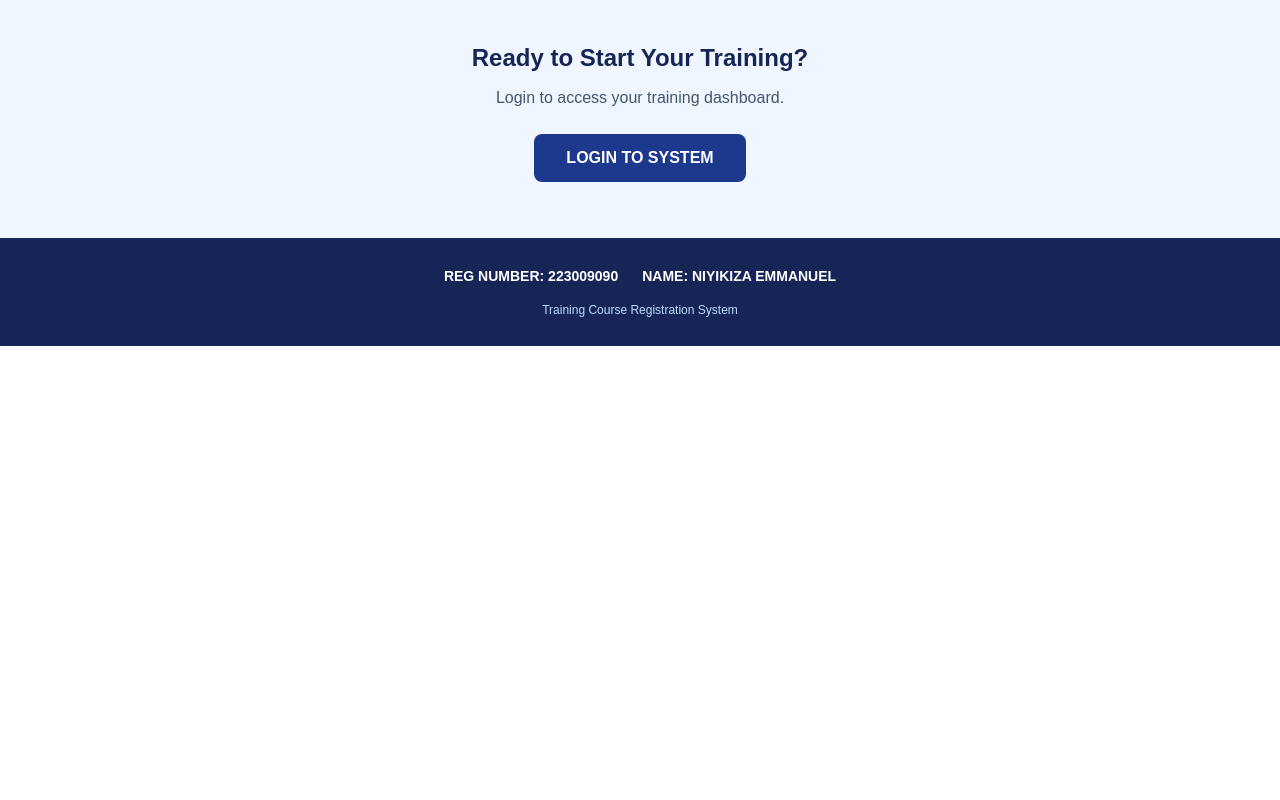
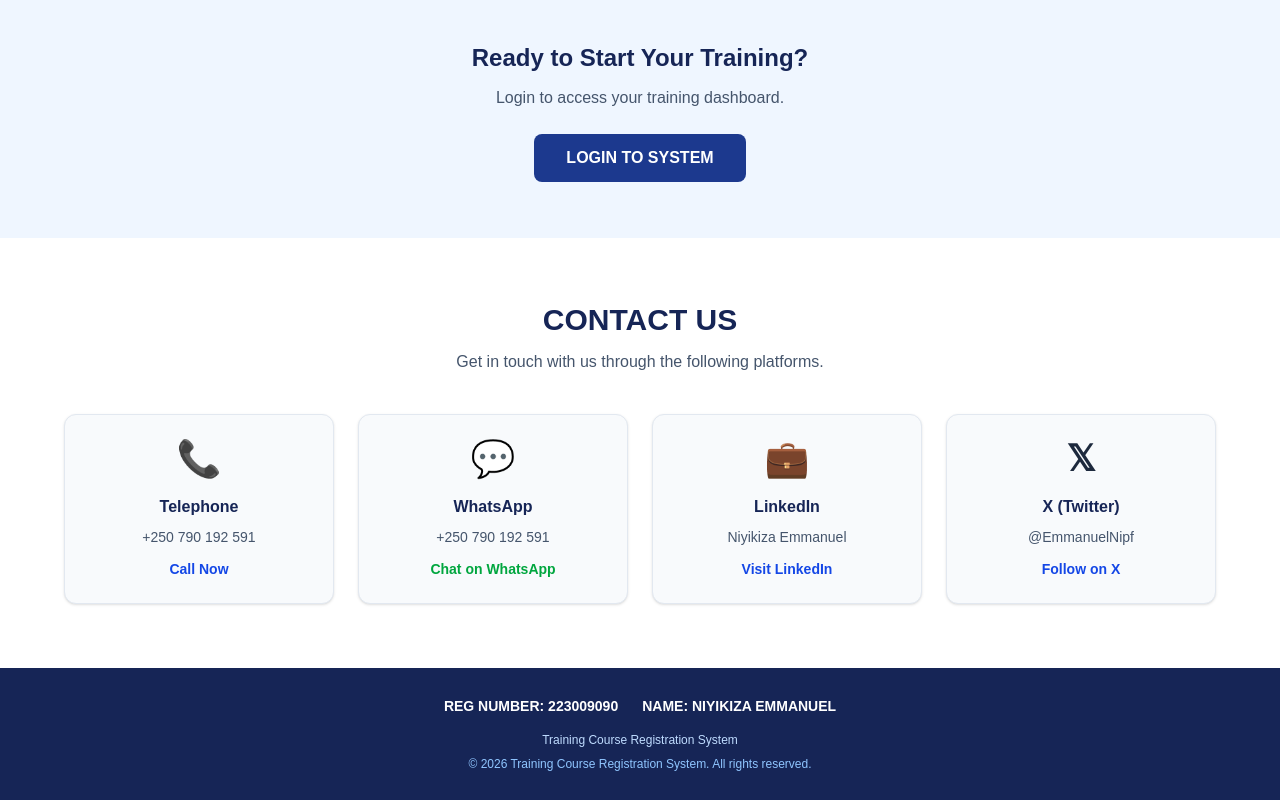
Before and after one commit to 0790192591/training-course-registration, a Next.js app in the folder frontend/: page / in a window 1280 px wide. Shown: the part 1162-1962 px from the top of the page. Before the commit the page ends 1508 px from the top, so only its background shows below. Built offline with nearby package versions, Linux system fonts and the light colour scheme.

Commit message:
Add contact section to home page

```diff
--- a/frontend/app/page.tsx
+++ b/frontend/app/page.tsx
@@ -56,10 +56,8 @@ export default function HomePage() {
         </div>
       </header>
 
-      {/* HERO SECTION WITH MOVING BACKGROUND IMAGE */}
+      {/* HERO SECTION */}
       <section className="relative isolate overflow-hidden bg-blue-950 px-6 py-24 text-center text-white sm:py-32">
-
-        {/* MOVING BACKGROUND IMAGE */}
         <div
           className="training-background absolute inset-0 -z-20 bg-cover bg-center"
           style={{
@@ -67,10 +65,8 @@ export default function HomePage() {
           }}
         />
 
-        {/* BLUE OVERLAY */}
         <div className="absolute inset-0 -z-10 bg-gradient-to-br from-blue-950/85 via-blue-900/75 to-blue-800/80" />
 
-        {/* ORIGINAL TEXT - NOT CHANGED */}
         <div className="relative mx-auto max-w-4xl">
           <p className="mb-4 font-semibold uppercase tracking-widest text-blue-200">
             Welcome to Our Training Platform
@@ -110,7 +106,6 @@ export default function HomePage() {
         </div>
 
         <div className="grid gap-6 md:grid-cols-2 lg:grid-cols-4">
-
           {/* AVAILABLE COURSES */}
           <div className="rounded-xl bg-white p-6 text-center shadow-md transition hover:-translate-y-1">
             <div className="text-4xl">📚</div>
@@ -162,7 +157,6 @@ export default function HomePage() {
               Manage courses, registrations, and training activities.
             </p>
           </div>
-
         </div>
       </section>
 
@@ -184,6 +178,109 @@ export default function HomePage() {
         </button>
       </section>
 
+      {/* CONTACT US */}
+      <section className="bg-white px-6 py-16">
+        <div className="mx-auto max-w-6xl">
+          <div className="mb-10 text-center">
+            <h2 className="text-3xl font-bold text-blue-950">
+              CONTACT US
+            </h2>
+
+            <p className="mt-3 text-slate-600">
+              Get in touch with us through the following platforms.
+            </p>
+          </div>
+
+          <div className="grid gap-6 sm:grid-cols-2 lg:grid-cols-4">
+            {/* TELEPHONE */}
+            <a
+              href="tel:+250790192591"
+              className="rounded-xl border border-slate-200 bg-slate-50 p-6 text-center shadow-sm transition hover:-translate-y-1 hover:shadow-lg"
+            >
+              <div className="text-4xl">📞</div>
+
+              <h3 className="mt-4 font-bold text-blue-950">
+                Telephone
+              </h3>
+
+              <p className="mt-2 text-sm text-slate-600">
+                +250 790 192 591
+              </p>
+
+              <p className="mt-3 text-sm font-semibold text-blue-700">
+                Call Now
+              </p>
+            </a>
+
+            {/* WHATSAPP */}
+            <a
+              href="https://wa.me/250790192591"
+              target="_blank"
+              rel="noopener noreferrer"
+              className="rounded-xl border border-slate-200 bg-slate-50 p-6 text-center shadow-sm transition hover:-translate-y-1 hover:shadow-lg"
+            >
+              <div className="text-4xl">💬</div>
+
+              <h3 className="mt-4 font-bold text-blue-950">
+                WhatsApp
+              </h3>
+
+              <p className="mt-2 text-sm text-slate-600">
+                +250 790 192 591
+              </p>
+
+              <p className="mt-3 text-sm font-semibold text-green-600">
+                Chat on WhatsApp
+              </p>
+            </a>
+
+            {/* LINKEDIN */}
+            <a
+              href="https://www.linkedin.com/in/niyikiza-emmanuel-352573338"
+              target="_blank"
+              rel="noopener noreferrer"
+              className="rounded-xl border border-slate-200 bg-slate-50 p-6 text-center shadow-sm transition hover:-translate-y-1 hover:shadow-lg"
+            >
+              <div className="text-4xl">💼</div>
+
+              <h3 className="mt-4 font-bold text-blue-950">
+                LinkedIn
+              </h3>
+
+              <p className="mt-2 text-sm text-slate-600">
+                Niyikiza Emmanuel
+              </p>
+
+              <p className="mt-3 text-sm font-semibold text-blue-700">
+                Visit LinkedIn
+              </p>
+            </a>
+
+            {/* X */}
+            <a
+              href="https://x.com/EmmanuelNipf"
+              target="_blank"
+              rel="noopener noreferrer"
+              className="rounded-xl border border-slate-200 bg-slate-50 p-6 text-center shadow-sm transition hover:-translate-y-1 hover:shadow-lg"
+            >
+              <div className="text-4xl font-bold">𝕏</div>
+
+              <h3 className="mt-4 font-bold text-blue-950">
+                X (Twitter)
+              </h3>
+
+              <p className="mt-2 text-sm text-slate-600">
+                @EmmanuelNipf
+              </p>
+
+              <p className="mt-3 text-sm font-semibold text-blue-700">
+                Follow on X
+              </p>
+            </a>
+          </div>
+        </div>
+      </section>
+
       {/* FOOTER */}
       <footer className="bg-blue-950 px-4 py-7 text-center text-white">
         <div className="flex flex-row flex-nowrap items-center justify-center gap-6 overflow-x-auto text-sm font-bold">
@@ -199,6 +296,10 @@ export default function HomePage() {
         <p className="mt-4 text-xs text-blue-200">
           Training Course Registration System
         </p>
+
+        <p className="mt-2 text-xs text-blue-300">
+          © 2026 Training Course Registration System. All rights reserved.
+        </p>
       </footer>
     </main>
   );
```
